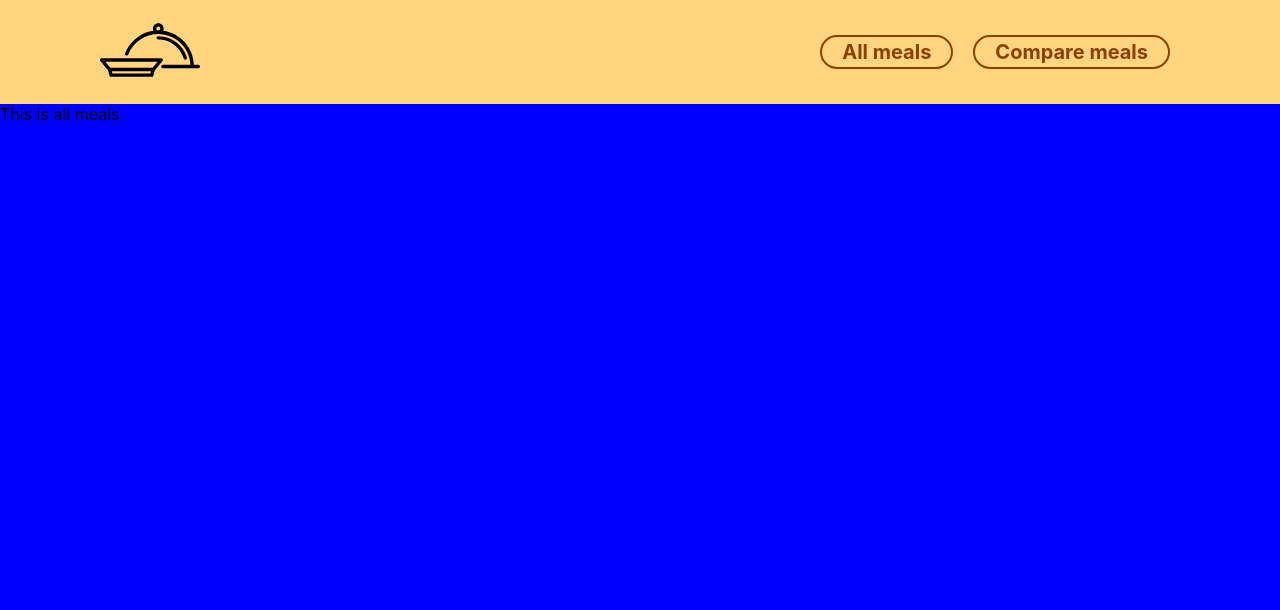
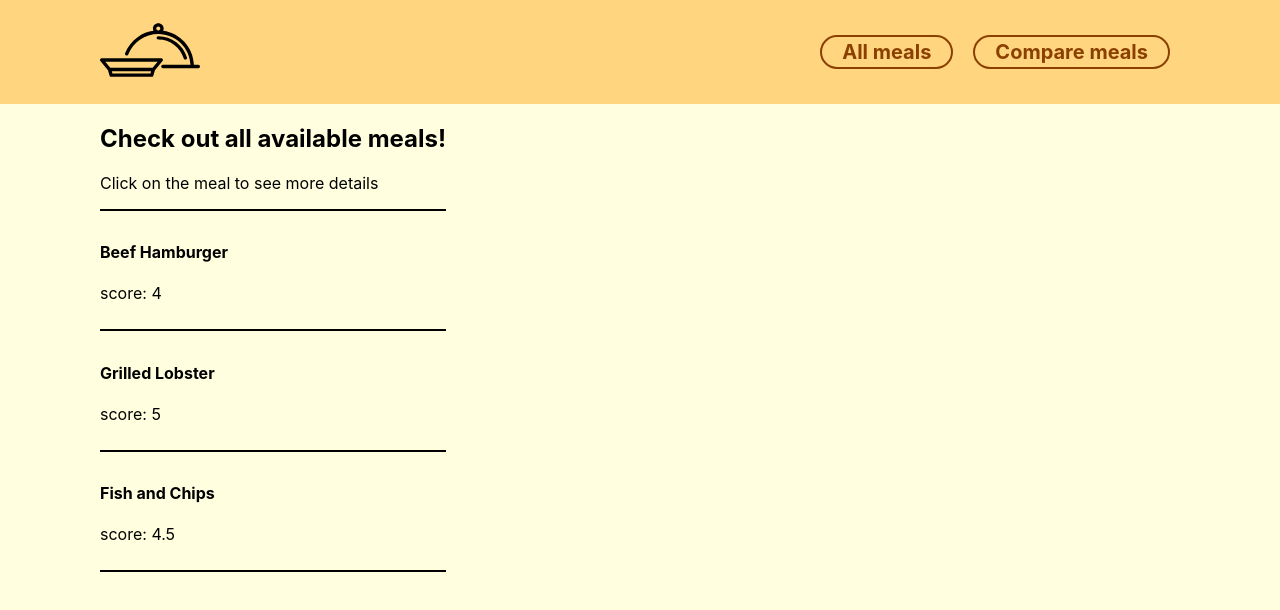
Before and after one commit to kitpao/Meals, a React (Create React App) app: page / in a window 1280 px wide. Shown: the top 610 px of the page. Built offline with nearby package versions, Linux system fonts and the light colour scheme.

Commit message:
Show all available meals

```diff
--- a/src/App.js
+++ b/src/App.js
@@ -28,7 +28,7 @@ class App extends React.Component {
     return (
       <div className="App">
         <NavigationLinks selectSection={this.selectSection} />
-        {this.state.displayAll && <AllMeals />}
+        {this.state.displayAll && <AllMeals meals={this.state.meals} />}
         {this.state.displayCompare && <CompareMeals />}
       </div>
     );
--- a/src/components/AllMeals/AllMeals.css
+++ b/src/components/AllMeals/AllMeals.css
@@ -1,6 +1,29 @@
 .all-meals {
-  background-color: blue;
+  background-color: #FFFFE0;
   display: flex;
   min-height: calc(100vh - 104px);
   width: 100%;
 }
+
+.left-part {
+  margin-left: 100px;
+}
+
+ul {
+  padding: 0;
+}
+
+.meal {
+  border-top: black 2px solid;
+  cursor: pointer;
+  display: block;
+  padding: 10px 0;
+}
+
+.meal:last-of-type {
+  border-bottom: black 2px solid;
+}
+
+.meal.selected {
+  background-color: #FFD580;
+}
--- a/src/components/AllMeals/AllMeals.js
+++ b/src/components/AllMeals/AllMeals.js
@@ -1,20 +1,13 @@
 import React from 'react';
 import './AllMeals.css';
+import MealsDisplay from '../MealsDisplay';
 
 class AllMeals extends React.Component {
   render(){
     return (
       <section className="all-meals">
-        This is all meals
-        { /* Left Side Component for meals display */ }
+        <MealsDisplay meals={this.props.meals}/>
         { /* Right Side Component for meal description */ }
-
-        { /* Header with text */ }
-        { /* Meal1 short info */ }
-        { /* Meal2 short info */ }
-        { /* Meal3 short info */ }
-        { /* Meal4 short info */ }
-
 
         { /* Complete Selected Meal info */ }
       </section>
--- /dev/null
+++ b/src/components/Meal.js
@@ -0,0 +1,15 @@
+import React from 'react';
+
+class Meal extends React.Component {
+  render(){
+    const {name, score} = this.props.details
+    return (
+      <li className="meal">
+        <h4>{name}</h4>
+        <p>score: {score}</p>
+      </li>
+    );
+  }
+}
+
+export default Meal;
--- /dev/null
+++ b/src/components/MealsDisplay.js
@@ -0,0 +1,20 @@
+import React from 'react';
+import Meal from './Meal';
+
+class MealsDisplay extends React.Component {
+  render(){
+    return (
+      <section className="left-part">
+        <h2>Check out all available meals!</h2>
+        <p>Click on the meal to see more details</p>
+        <ul>
+          {Object.keys(this.props.meals).map(
+            key => <Meal key={key} details={this.props.meals[key]} />
+          )}
+        </ul>
+      </section>
+    );
+  }
+}
+
+export default MealsDisplay;
```
